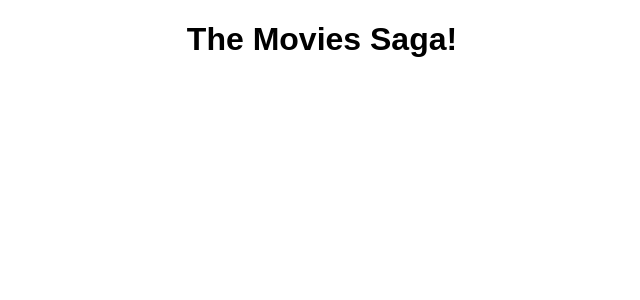
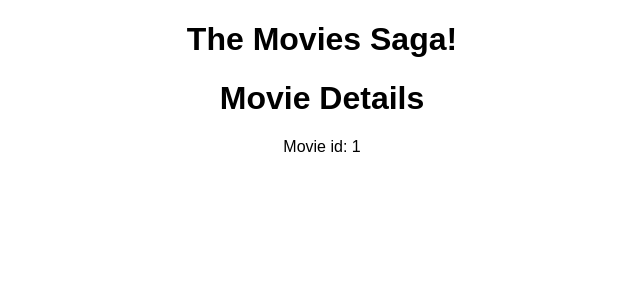
Before and after one commit to avcopan/weekend-movie-sagas-fetch, a React (Create React App) app: page /details/1 in a window 1280 px wide. Before the commit this address had no page. Shown: the top 300 px of the page, without its empty margins (318-958 px from the left). Built offline with nearby package versions, Linux system fonts and the light colour scheme.

Commit message:
Adds MovieDetails component

```diff
--- a/src/components/App/App.js
+++ b/src/components/App/App.js
@@ -1,6 +1,7 @@
 import { Routes, Route } from "react-router-dom";
 import "./App.css";
 import MovieList from "../MovieList/MovieList";
+import MovieDetails from "../MovieDetails/MovieDetails";
 
 function App() {
   return (
@@ -8,6 +9,7 @@ function App() {
       <h1>The Movies Saga!</h1>
       <Routes>
         <Route exact path="/" element={<MovieList />} />
+        <Route exact path="/details/:id" element={<MovieDetails />} />
         {/* Details page */}
         {/* Add Movie page */}
       </Routes>
--- /dev/null
+++ b/src/components/MovieDetails/MovieDetails.jsx
@@ -0,0 +1,12 @@
+import { useParams } from "react-router-dom";
+
+export default function MovieDetails() {
+  const { id } = useParams();
+
+  return (
+    <div>
+      <h1>Movie Details</h1>
+      <p>Movie id: {id}</p>
+    </div>
+  );
+}
--- a/src/components/MovieList/MovieList.jsx
+++ b/src/components/MovieList/MovieList.jsx
@@ -1,12 +1,14 @@
 import React, { useEffect } from "react";
 import { useDispatch, useSelector } from "react-redux";
+import { useNavigate } from "react-router-dom";
 import actions from "../../state/actions";
 import "./MovieList.css";
 
 function MovieList() {
   const dispatch = useDispatch();
+  const navigate = useNavigate();
+
   const movies = useSelector((store) => store.movies);
-  console.log("Movies here!", movies);
 
   useEffect(() => {
     dispatch(actions.getMovies());
@@ -14,11 +16,14 @@ function MovieList() {
 
   return (
     <main>
-      <h1>MovieList</h1>
+      <h1>Movie List</h1>
       <section className="movies">
         {movies.map((movie) => {
           return (
-            <div key={movie.id}>
+            <div
+              key={movie.id}
+              onClick={() => navigate(`/details/${movie.id}`)}
+            >
               <h3>{movie.title}</h3>
               <img src={movie.poster} alt={movie.title} />
             </div>
```
